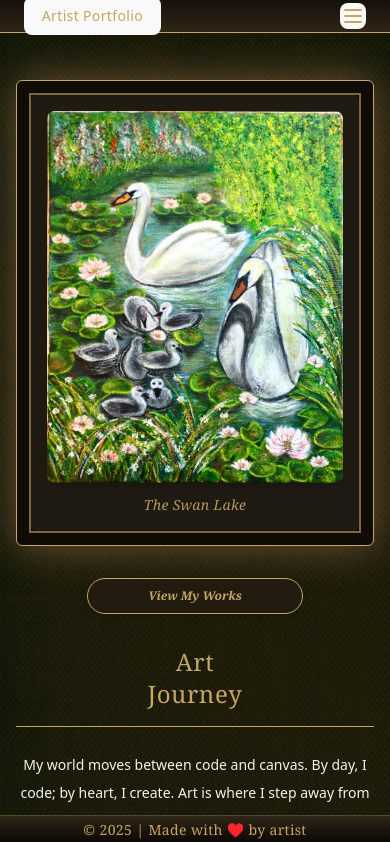
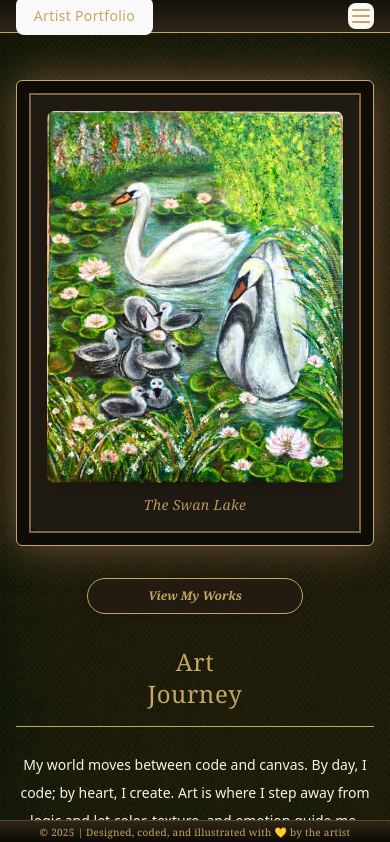
Before and after one commit to DuonggNguyenn/React-Art-Portfolio, a React (Vite) app: page / in a window 390 px wide. Shown: the top 842 px of the page. Built offline with nearby package versions, Linux system fonts and the light colour scheme.

Commit message:
Add WIP section and improve mobile responsiveness

```diff
--- a/src/components/About.tsx
+++ b/src/components/About.tsx
@@ -52,17 +52,17 @@ export default function About() {
             {t('about.title')}
           </h2>
 
-          <div className="h-[1px] bg-[#C6A664] mb-6"></div>
+          <div className="h-[1px] bg-[#C6A664] mt-5 mb-6"></div>
 
-          <p className="text-[#f5f2e7] text-base lg:text-lg leading-loose mb-4">
+          <p className="text-[#f5f2e7] text-sm lg:text-base tracking-[0.02em] leading-loose mb-4">
             {t('about.paragraph1')}
           </p>
 
-          <p className="text-[#f5f2e7] text-base lg:text-lg leading-loose">
+          <p className="text-[#f5f2e7] text-sm lg:text-base tracking-[0.02em] leading-loose">
             {t('about.paragraph2')}
           </p>
 
-          <h3 className="text-lg lg:text-xl xl:text-2xl font-serif font-semibold mt-12 mb-4">
+          <h3 className="text-lg lg:text-xl xl:text-2xl font-serif font-semibold mt-8 mb-4">
             {t('about.artisticFocusTitle')}
           </h3>
 
@@ -77,6 +77,16 @@ export default function About() {
                 {focus}
               </span>
             ))}
+          </div>
+
+          {/* WIP section – light & small so it doesn’t feel heavy */}
+          <div className="mt-8">
+            <h3 className="text-lg lg:text-xl xl:text-2xl font-serif font-semibold text-[#C6A664]">
+              {t("about.wipTitle")}
+            </h3>
+            <p className="text-sm md:text-base text-[#C6A664]/80 mt-4 mb-4">
+              {t("about.wipCurrent")}
+            </p>
           </div>
         </div>
 
--- a/src/components/Footer.tsx
+++ b/src/components/Footer.tsx
@@ -9,7 +9,7 @@ export default function Footer() {
          bg-[#15110B] bg-gradient-to-b from-[#302617] to-[#0a0805]
         text-[#C6A664] text-center font-serif tracking-wide
         border-t border-[#C6A664]/40
-        text-sm xl:text-base
+        text-[10px] sm:text-sm
         ">
             <p>&copy; {new Date().getFullYear()} | {t('footer.madeWith')}
                 <span className="text-pink-300"> {t('footer.heart')}</span> {t('footer.by')} {t('footer.artist')}</p>
--- a/src/components/Header.tsx
+++ b/src/components/Header.tsx
@@ -23,7 +23,7 @@ export default function Header() {
                          bg-[#15110B] bg-gradient-to-b from-[#15110B] to-[#302617]
                           text-[#C6A664]
                           border-b border-[#C6A664]">
-            <div className="max-w-7xl mx-auto w-full px-6 xl:px-4">
+            <div className="max-w-7xl mx-auto w-full px-4 sm:px-6">
                 <nav className="flex items-center h-8 xl:h-12">
                     {/* Logo */}
                     <button
--- a/src/components/Hero.tsx
+++ b/src/components/Hero.tsx
@@ -52,17 +52,14 @@ export default function Hero() {
     return (
         <section
             id="hero"
-            className="min-h-screen items-center px-4 flex
-                    bg-[#1b1206]
-                     text-[#C6A664]
-                     bg-[radial-gradient(circle_at_center,rgba(198,166,100,0.25)_0%,transparent_70%)]
-                     bg-[url('/textures/canvas-pattern.jpg')] bg-cover bg-blend-overlay"
+            className="min-h-screen flex items-center
+             bg-[#1b1206] text-[#C6A664]
+             bg-[radial-gradient(circle_at_center,rgba(198,166,100,0.25)_0%,transparent_70%)]
+             bg-[url('/textures/canvas-pattern.jpg')] bg-cover bg-blend-overlay"
         >
-            <div className="max-w-6xl mx-auto
-                            flex flex-col md:flex-row items-center justify-center
-                            pb-10
-                            xl:gap-15
-                            w-full">
+            <div className="max-w-6xl mx-auto w-full px-4 sm:px-6
+                  flex flex-col md:flex-row items-center justify-center
+                  pb-10 xl:gap-15">
 
                 {/* Left column: Image + Button */}
                 <div className="flex flex-col items-center">
@@ -90,7 +87,7 @@ export default function Hero() {
                 {/* Right column: Title + Text + Button */}
                 <div className="max-w-md text-center md:mx-8 md:text-left">
                     <h2 className="
-                    text-2xl md:text-4xl font-serif mb-4 mt-8 lg:mt-0 tracking-wide">{t('hero.titleLine1')}<br/>{t('hero.titleLine2')}</h2>
+                    text-2xl md:text-4xl font-serif mb-4 mt-8 lg:mt-0 tracking-wide">{t('hero.titleLine1')}<br />{t('hero.titleLine2')}</h2>
                     <div className="border-b border-[#C6A664] mb-6"></div>
                     <p className="
                     text-[#f5f2e7]
--- a/src/i18n/en.json
+++ b/src/i18n/en.json
@@ -42,7 +42,9 @@
         "featureLabel": "#Feature Work",
         "featureTitle": "The Hobbit Painting",
         "imageAlt": "Portrait Painting Artwork",
-        "featureDefault": "The Hobbit Painting"
+        "featureDefault": "The Hobbit Painting",
+        "wipTitle": "Work in Progress",
+        "wipCurrent": "Under the Chandelier - Oil Painting"
     },
     "contact": {
         "title": "Contact Me",
@@ -94,9 +96,9 @@
         "year": "Year"
     },
     "footer": {
-        "madeWith": "Made with",
-        "heart": "♥️",
+        "madeWith": "Designed, coded, and illustrated with",
+        "heart": "💛",
         "by": "by",
-        "artist": "artist"
+        "artist": "the artist"
     }
 }
--- a/src/i18n/no.json
+++ b/src/i18n/no.json
@@ -42,7 +42,9 @@
     "featureLabel": "#Utvalgt verk",
     "featureTitle": "Hobbiten-maleriet",
     "imageAlt": "Portrettmaleri",
-    "featureDefault": "Hobbiten-maleriet"
+    "featureDefault": "Hobbiten-maleriet",
+    "wipTitle": "Pågående arbeid",
+    "wipCurrent": "Under lysekronen - Oljiemaleri"
   },
   "contact": {
     "title": "Kontakt meg",
@@ -94,8 +96,8 @@
     "year": "År"
   },
   "footer": {
-    "madeWith": "Laget med",
-    "heart": "♥️",
+    "madeWith": "Designet, kodet og illustrert med",
+    "heart": "💛",
     "by": "av",
     "artist": "kunstneren"
   }
```
